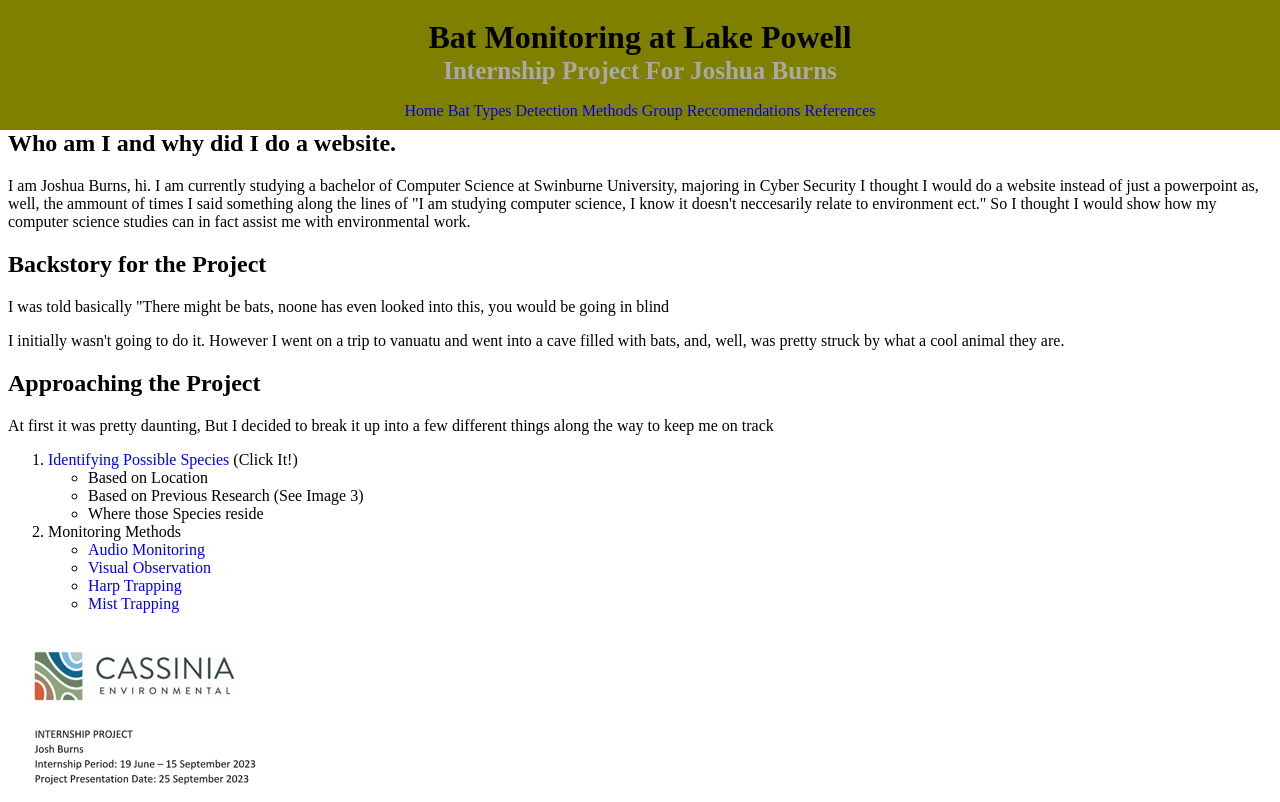
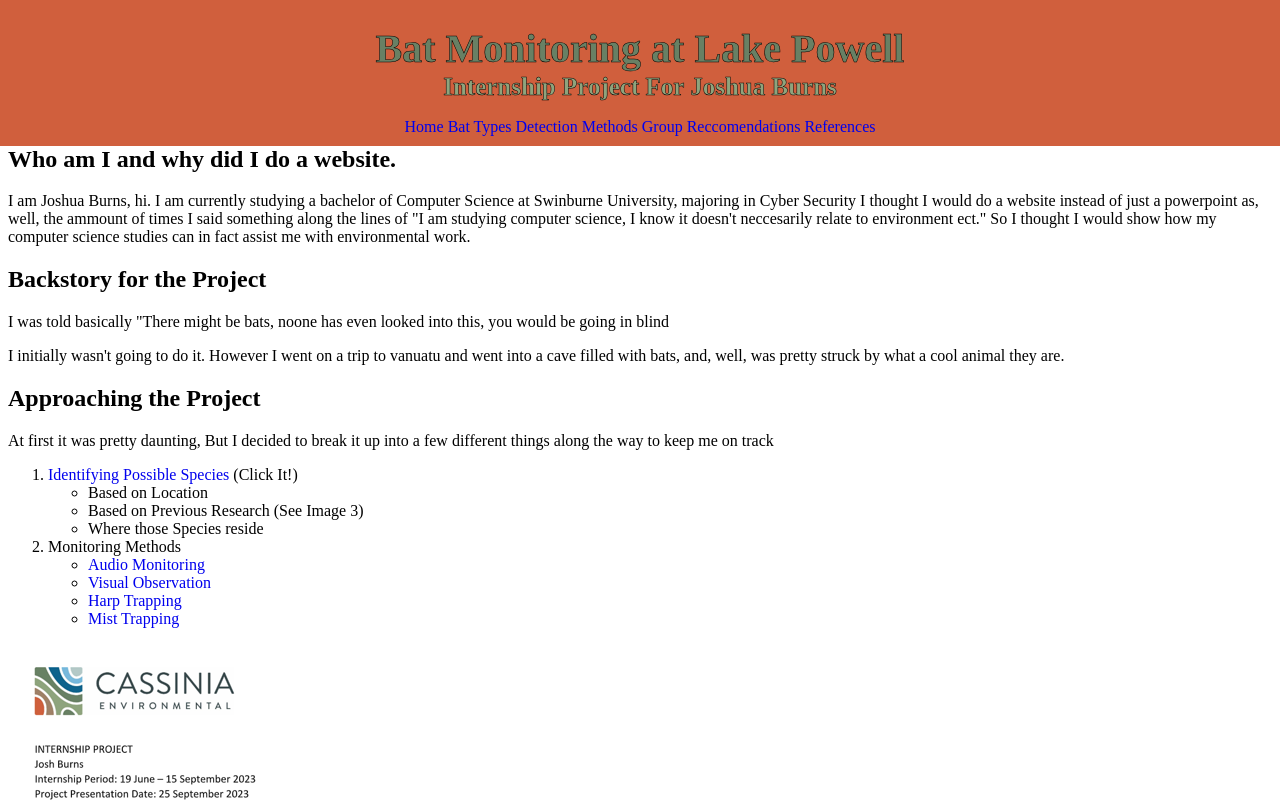
Before and after one commit to AussieGinger/aussieginger.github.io, a plain HTML site: page index.html in a window 1280 px wide. Shown: the top 802 px of the page. Drawn offline with Linux system fonts and the light colour scheme.

Commit message:
More work o website

```diff
--- a/styles/index-styling.css
+++ b/styles/index-styling.css
@@ -3,14 +3,19 @@
 }
 
 #overview-1{
-    color:black;
+    color:#688064;
+    font-size: 40px;
     margin-bottom: 1px;
+    -webkit-text-stroke: .5px;
+    -webkit-text-stroke-color: black;
 }
 
 #overview-2{
-    color: darkgrey;
+    color: #8ea47d;
     font-size: 25px;
     margin-top: 1px;
+    -webkit-text-stroke: .5px;
+    -webkit-text-stroke-color: black;
 }
 
 #first_paragraph{
@@ -39,7 +44,7 @@ body{
 }
 
 header {
-    background: olive;
+    background: #d05f3d;
     padding: 10px;
     width: auto;
     text-align: center;
```
Also changed, not shown: index.html (+10 -0 lines).
